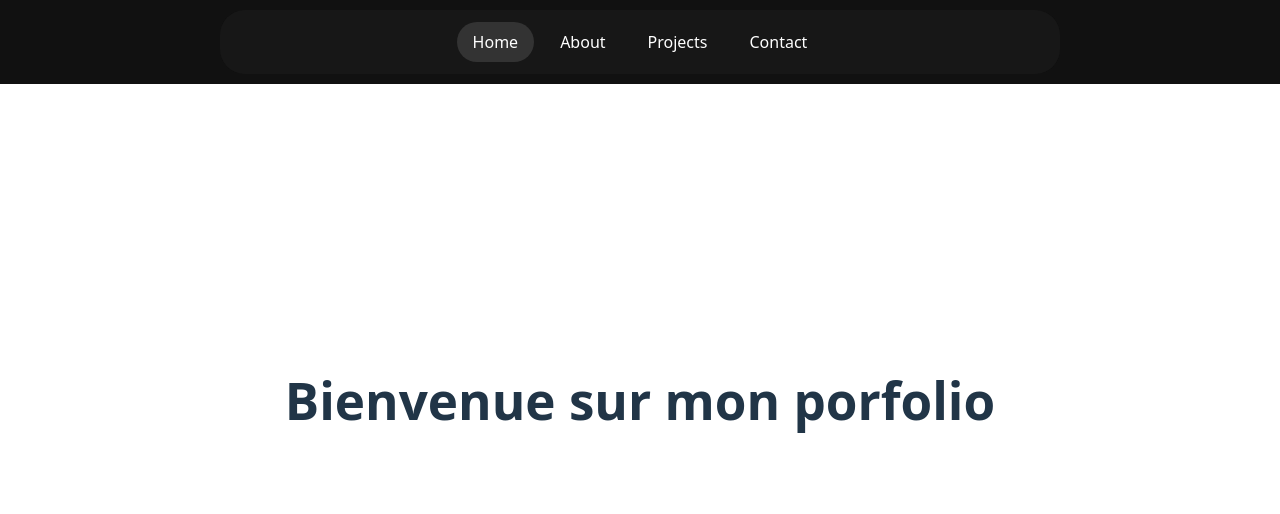
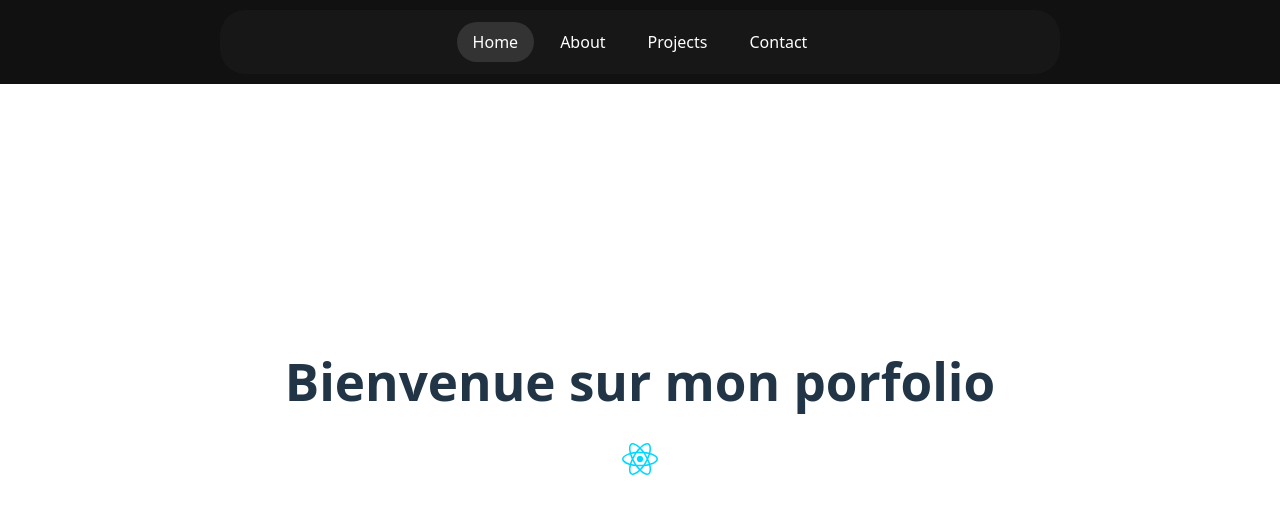
Before and after one commit to Pousset/REACT_PROJECT, a React (Vite) app: page / in a window 1280 px wide. Shown: the top 514 px of the page. Built offline with nearby package versions, Linux system fonts and the light colour scheme.

Commit message:
add logo home

```diff
--- a/src/pages/Home.tsx
+++ b/src/pages/Home.tsx
@@ -1,7 +1,12 @@
+import reactLogo from '../assets/react.svg';
+
 export default function Home() {
   return (
     <div>
       <h1>Bienvenue sur mon porfolio</h1>
+      <div className="imageReact">
+        <img src={reactLogo} alt="React Logo" />
+      </div>
     </div>
   );
 }
```
